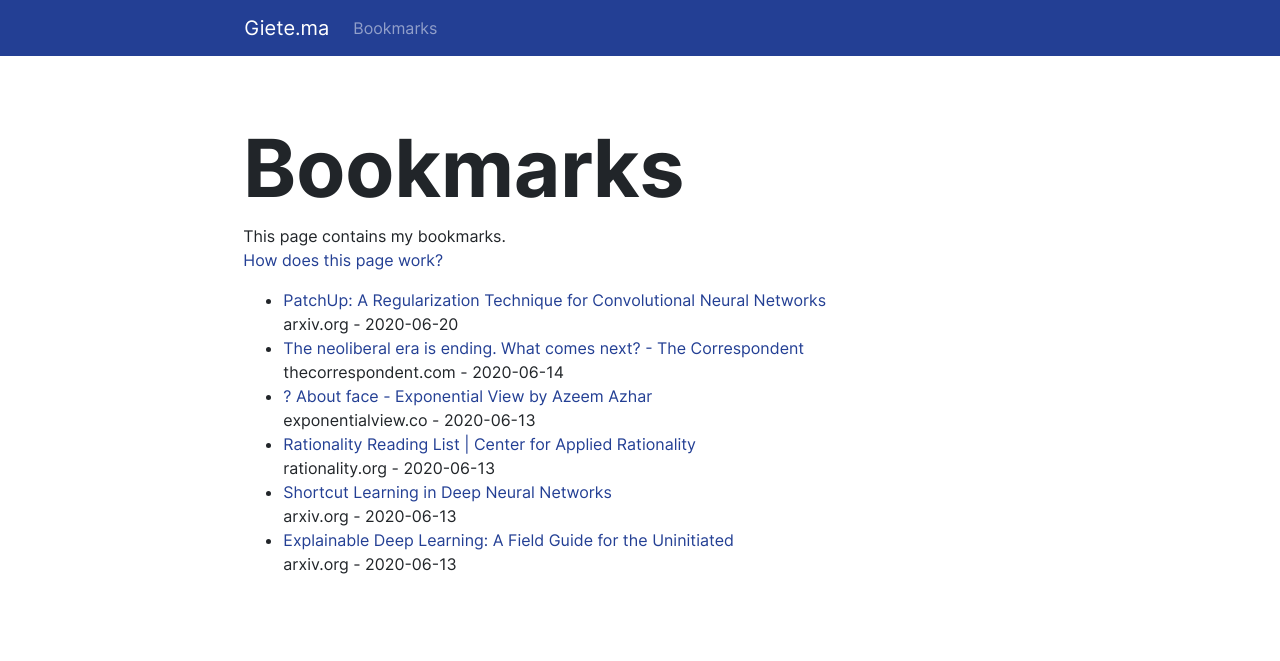
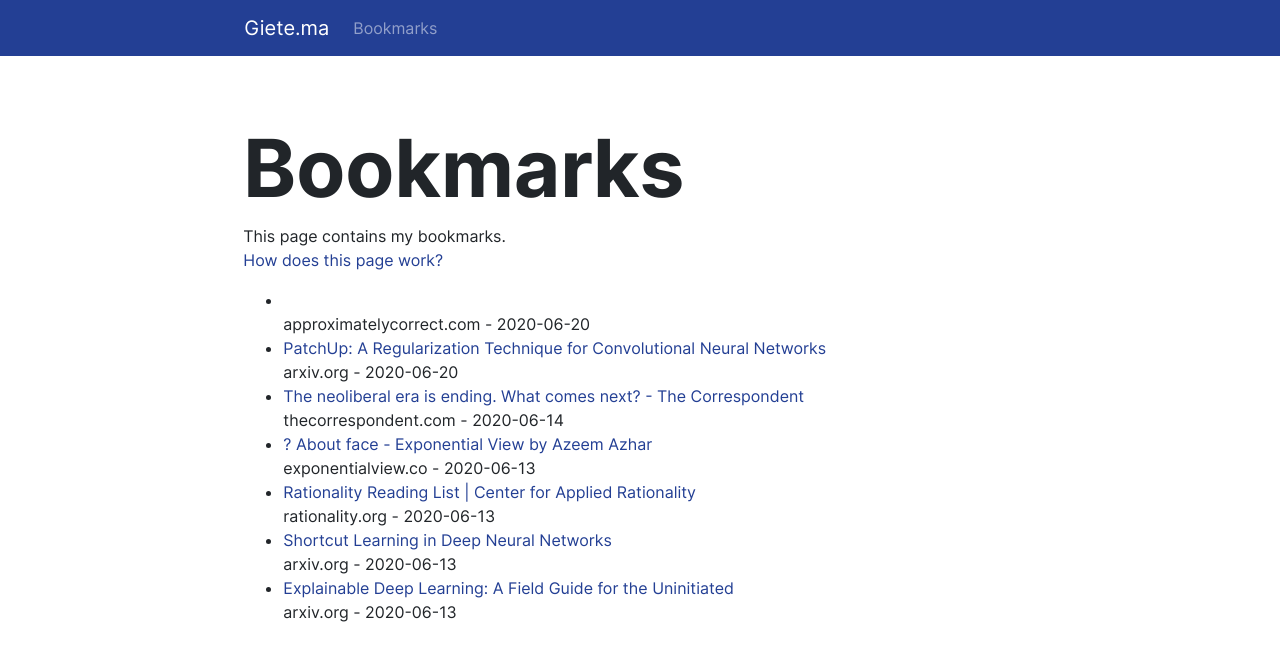
Before and after one commit to gietema/gietema.github.io, a Jekyll site: the page built from bookmarks.html, in a window 1280 px wide. Shown: the top 661 px of the page. Built offline with Jekyll 4.4.1, drawn with Linux system fonts in a browser that asks for light colours; nearby versions of some CDN libraries.

Commit message:
Update bookmarks

```diff
--- a/bookmarks.html
+++ b/bookmarks.html
@@ -8,6 +8,7 @@ This page contains my bookmarks.
     <a href="/posts/2020/06/13/publishing-bookmarks.html">How does this page work?</a>
 </p>
 <ul>
+<li><a href="http://approximatelycorrect.com/2018/01/29/heuristics-technical-scientific-writing-machine-learning-perspective/" target="_blank"></a><br>approximatelycorrect.com - 2020-06-20</li>
 <li><a href="https://arxiv.org/abs/2006.07794v1" target="_blank">PatchUp: A Regularization Technique for Convolutional Neural Networks
 </a><br>arxiv.org - 2020-06-20</li>
 <li><a href="https://thecorrespondent.com/466/the-neoliberal-era-is-ending-what-comes-next/61655148676-a00ee89a" target="_blank">The neoliberal era is ending. What comes next? - The Correspondent</a><br>thecorrespondent.com - 2020-06-14</li>
```
